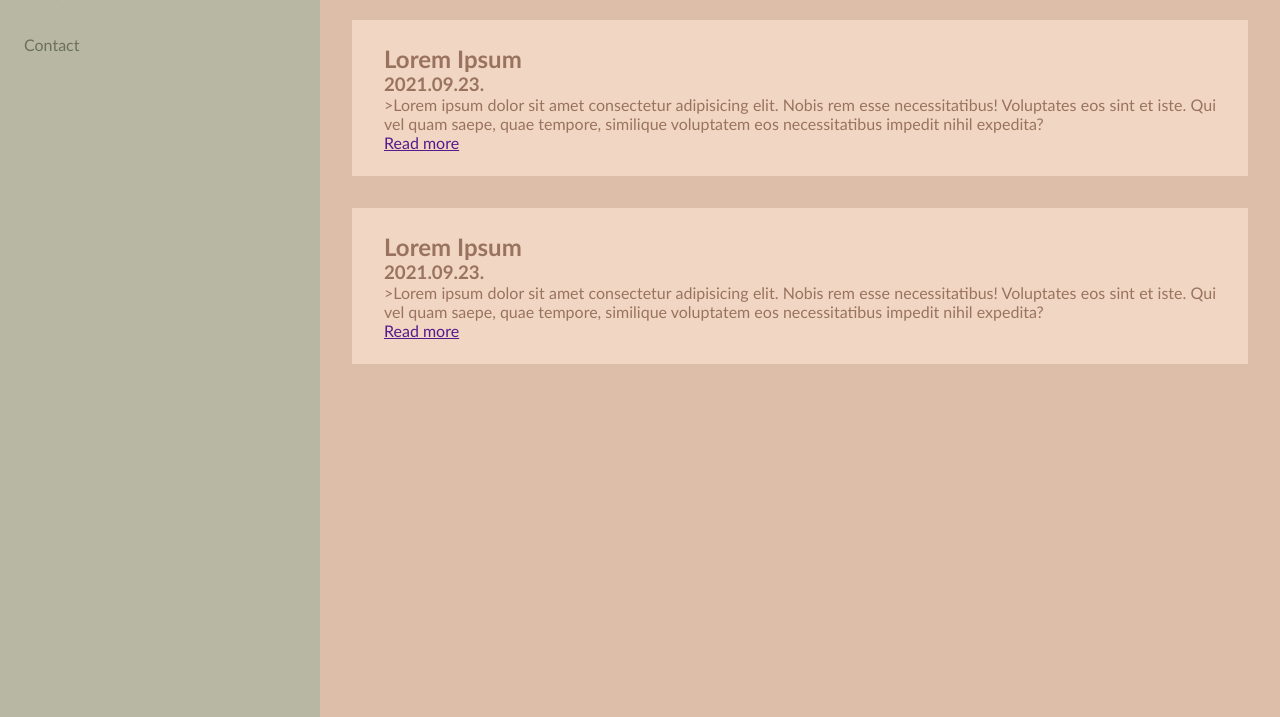
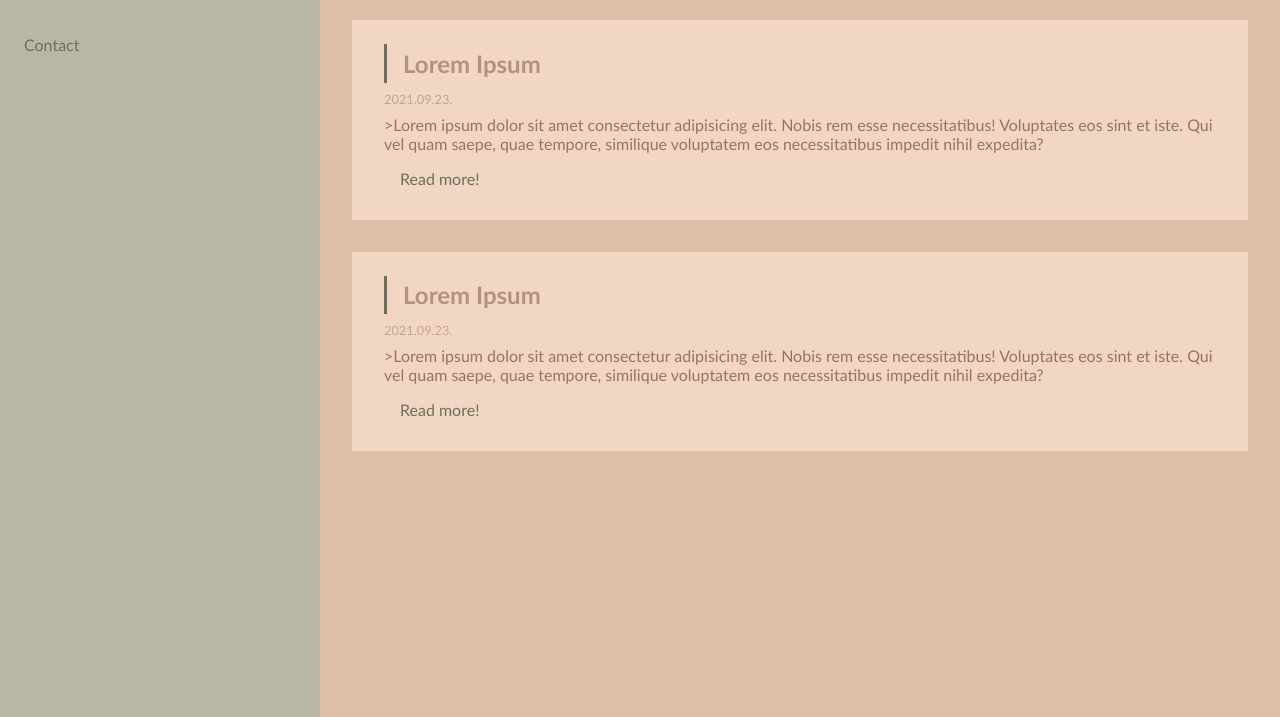
Before and after one commit to gorcsvra/easymenu, a plain HTML site: page index.html in a window 1280 px wide. Shown: the part 83-800 px from the top of the page. Drawn offline with Linux system fonts and the light colour scheme.

```diff
--- a/assets/css/style.css
+++ b/assets/css/style.css
@@ -38,11 +38,43 @@ nav ul li a:hover {
 main {
     width: 75vw;
     padding: 2rem;
-    text-align: justify;
 }
 
 main section article {
     background-color: rgba(255, 232, 214, .6);
     padding: 1.5rem 2rem;
     margin:2rem 0;
+   }
+main section article:hover {
+    background-color: rgba(255, 255, 255, .8);
+   box-shadow:  ;
+   }
+
+main section article h2 {
+    border-left: 0.2rem solid rgba(107, 112, 92);
+    padding: .3rem 1rem ;
+    margin: 0 0 .5rem 0;
+    color: rgba(153, 115, 95, .7);
 }
+main section article h3 {
+    font-size: .8rem;
+    font-weight:normal;
+    color: rgba(153, 115, 95, .5);
+    margin: 0 0 .5rem 0;
+}
+
+main section article p {
+    text-align:justify;
+    margin-bottom: .5rem;
+}
+main section article a {
+    color: rgb(107, 112, 92);
+    text-decoration: none;
+    padding: 0.5rem 1rem;
+    display: inline-block;
+}
+
+main section article a:hover {
+    background-color:rgba(107, 112, 92,.6);
+    color: rgba(255, 232, 214, 1)
+}
--- a/index.html
+++ b/index.html
@@ -33,7 +33,7 @@
             saepe, quae tempore, similique voluptatem eos necessitatibus impedit
             nihil expedita?
         </p>
-        <a href="">Read more</a>
+        <a href="">Read more!</a>
       </article>
 
       <article>
@@ -45,7 +45,7 @@
         saepe, quae tempore, similique voluptatem eos necessitatibus impedit
         nihil expedita?
       </p>
-      <a href="">Read more</a>
+      <a href="">Read more!</a>
         </article>
 
       </section>
```
